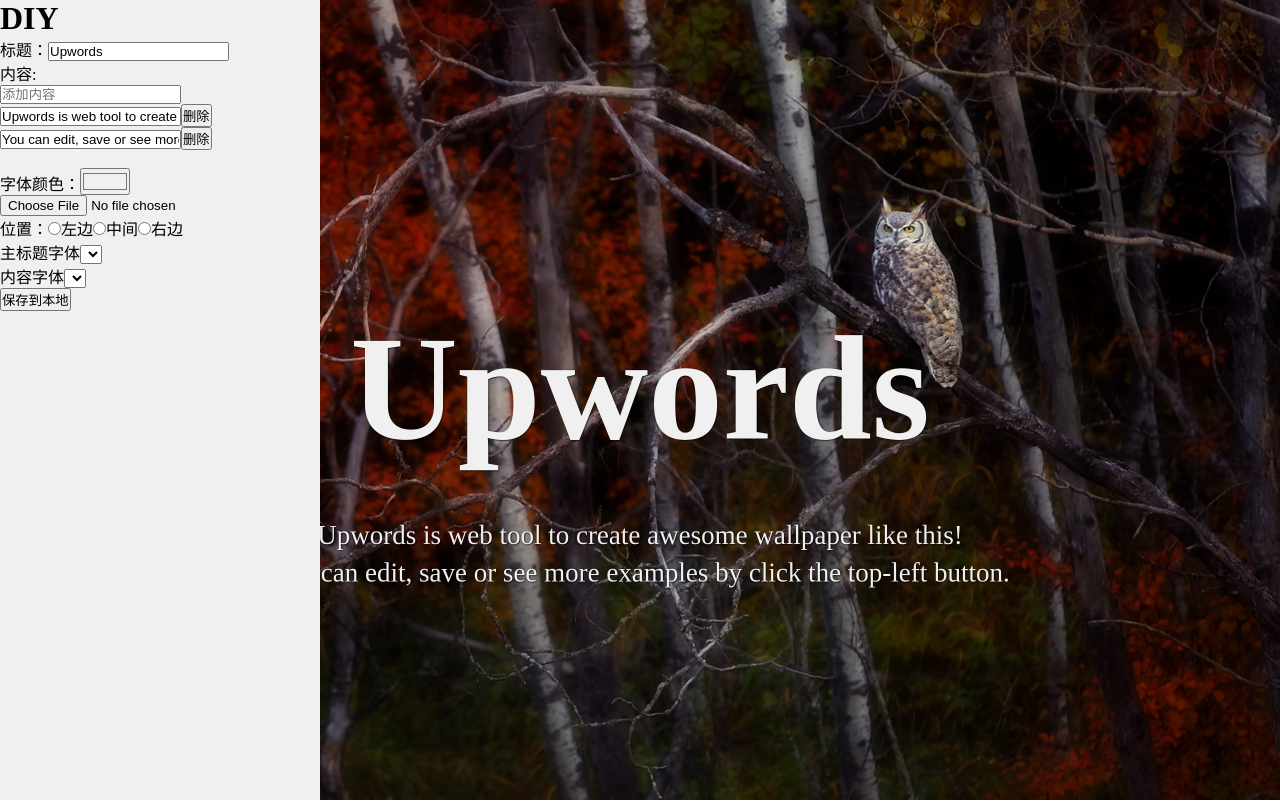
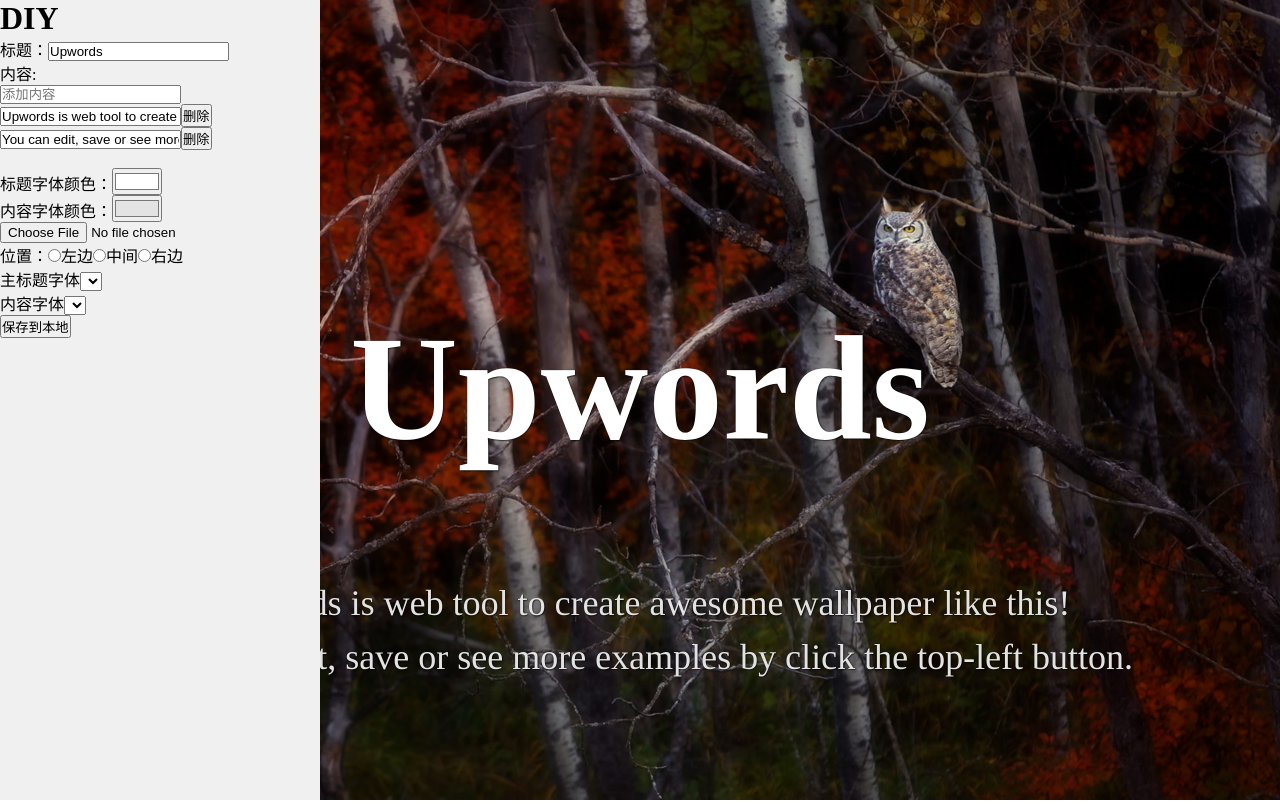
Before and after one commit to pearmini/colorfu, a React (Create React App) app: page / in a window 1280 px wide. Both pictures are taken after a click on the button "编辑". Built offline with nearby package versions, Linux system fonts and the light colour scheme.

Commit message:
feat: set font size and font color

```diff
--- a/src/App.js
+++ b/src/App.js
@@ -16,10 +16,11 @@ function App(props) {
     fontSize: 150,
     fontFamily: "Wawati SC",
     title: "Upwords",
-    textColor: "#f0f0f0",
+    textColor: "#ffffff",
     layout: 'middle',
     contentFontSize: 40,
     contentFontFamily: "Wawati SC",
+    contentTextColor: '#E3E3E3',
     // fontURL: defaultFontURL,
     contents:[
       "Upwords is web tool to create awesome wallpaper like this!",
--- a/src/components/Canvas/index.js
+++ b/src/components/Canvas/index.js
@@ -8,7 +8,6 @@ export default function({ params, windowSize, handleChangeMode, poster }) {
       canvas = document.getElementById("app");
       poster.canvas(canvas);
     }
-
     poster
       .width(windowSize.width)
       .height(windowSize.height)
@@ -22,6 +21,7 @@ export default function({ params, windowSize, handleChangeMode, poster }) {
       .contentFontSize(params.contentFontSize)
       .layout(params.layout)
       .fontURL(params.fontURL)
+      .contentTextColor(params.contentTextColor)
       .on("end", console.log);
 
     poster.draw();
--- a/src/components/Sidebar/index.js
+++ b/src/components/Sidebar/index.js
@@ -25,6 +25,10 @@ export default function(props) {
 
   function handleTextColorChange(e) {
     setParams({ ...params, textColor: e.target.value });
+  }
+
+  function handleContentTextColorChange(e){
+    setParams({...params, contentTextColor: e.target.value})
   }
 
   function handleLayoutChange(e){
@@ -92,11 +96,18 @@ export default function(props) {
           handleDeleteContent={handleDeleteContent}
         />
         <br />
-        字体颜色：
+        标题字体颜色：
         <input
           type="color"
           value={params.textColor}
           onChange={handleTextColorChange}
+        />
+        <br />
+        内容字体颜色：
+        <input
+          type="color"
+          value={params.contentTextColor}
+          onChange={handleContentTextColorChange}
         />
         <br />
         <input
```
Also changed, not shown: src/lib/awesome-poster.js.
